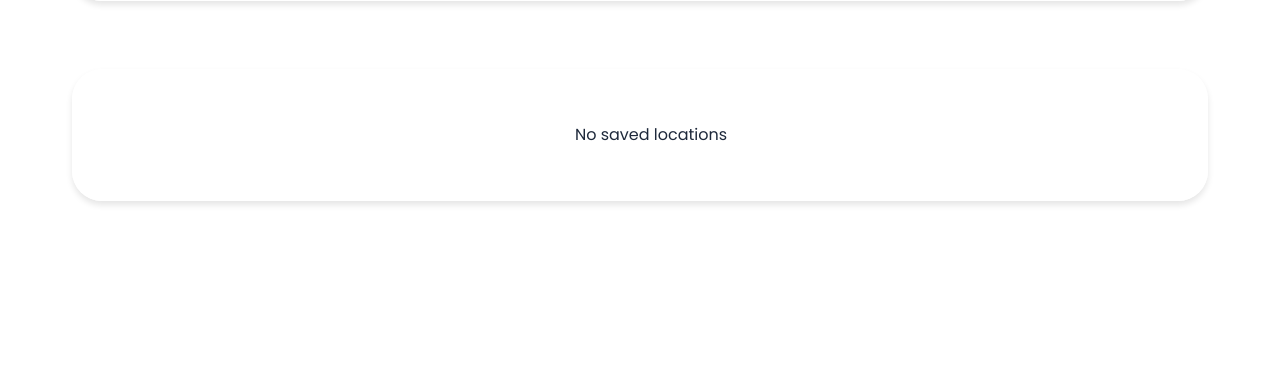
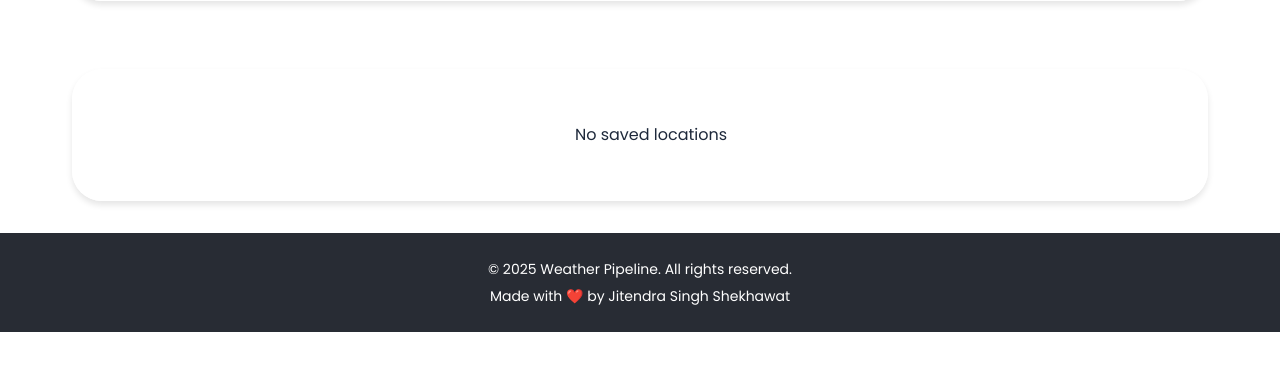
Before and after one commit to jitendra8757/weather-pipeline-prod, a Flask app: page / in a window 1280 px wide. Shown: the part 360-731 px from the top of the page. Run offline with Flask 3, Linux system fonts and the light colour scheme; data that the repository does not hold is empty.

Commit message:
Update index.html

```diff
--- a/templates/index.html
+++ b/templates/index.html
@@ -8,6 +8,18 @@
     <link href="https://fonts.googleapis.com/css2?family=Poppins:wght@300;400;500;600;700&display=swap" rel="stylesheet">
     <link rel="stylesheet" href="https://cdnjs.cloudflare.com/ajax/libs/font-awesome/6.0.0/css/all.min.css">
     <style>
+    .footer {
+      background-color: #282c34;
+      color: #fff;
+      text-align: center;
+      padding: 20px 0;
+      width: 100%;
+    }
+
+    .footer p {
+      margin: 5px;
+      font-size: 14px;
+    }
         :root {
             --primary-color: #6366f1;
             --secondary-color: #8b5cf6;
@@ -1266,5 +1278,11 @@
             }
         });
     </script>
+    <footer class="footer">
+    <div class="footer-content">
+      <p>&copy; 2025 Weather Pipeline. All rights reserved.</p>
+      <p>Made with ❤️ by Jitendra Singh Shekhawat</p>
+    </div>
+  </footer>
 </body>
 </html>
```
